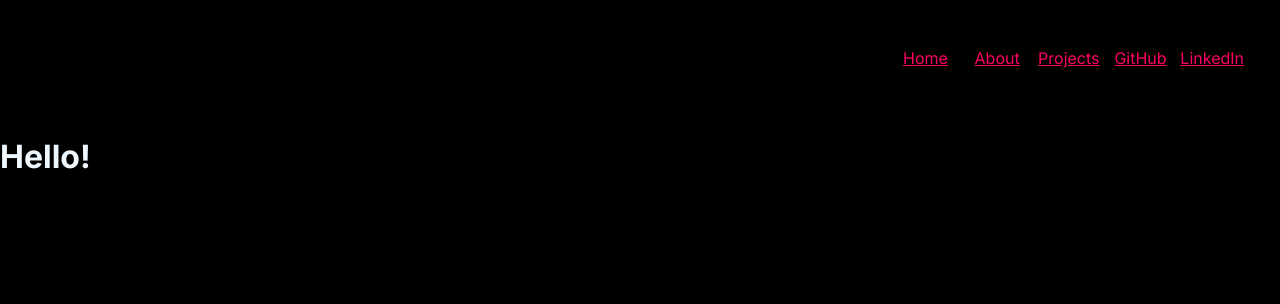
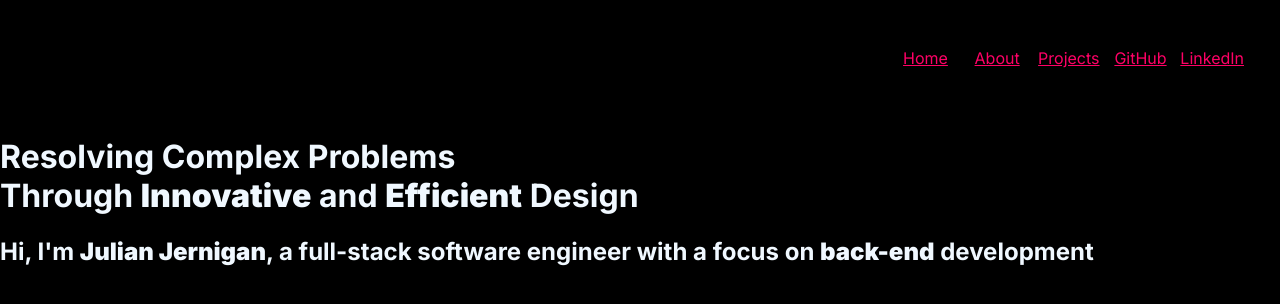
Before and after one commit to Job85/simplistic-portfolio, a Next.js app: page / in a window 1280 px wide. Shown: the top 304 px of the page. Built offline with nearby package versions, Linux system fonts and the light colour scheme.

Commit message:
added h1 with headline and h2 with brief bio

```diff
--- a/package.json
+++ b/package.json
@@ -9,9 +9,10 @@
     "lint": "next lint"
   },
   "dependencies": {
+    "@next/font": "^13.5.6",
+    "next": "13.5.6",
     "react": "^18",
-    "react-dom": "^18",
-    "next": "13.5.6"
+    "react-dom": "^18"
   },
   "devDependencies": {
     "eslint": "^8",
--- a/src/app/page.js
+++ b/src/app/page.js
@@ -2,8 +2,14 @@ import styles from './page.module.css';
 
 export default function Home() {
   return (
-    <main>
-      <h1 className={styles.homeH1}>Hello!</h1>
-    </main>
+    <>
+      <h1 className={styles.homeH1}>
+        Resolving Complex Problems <br />
+        Through <span className={styles.bold}>Innovative</span> and <span className={styles.bold}>Efficient</span> Design
+      </h1>
+      <h2 className={styles.h2}>
+        Hi, I'm <span className={styles.bold}>Julian Jernigan</span>, a full-stack software engineer with a focus on <span className={styles.bold}>back-end</span> development
+      </h2>
+    </>
   )
 }
--- a/src/app/page.module.css
+++ b/src/app/page.module.css
@@ -1,3 +1,11 @@
 .homeH1 {
     color: aliceblue;
 }
+
+.h2 {
+    color: aliceblue;
+}
+
+.bold {
+    font-weight: 900;
+}
```
Also changed, not shown: 1 other file (tests, documents, lock files or other folders).
